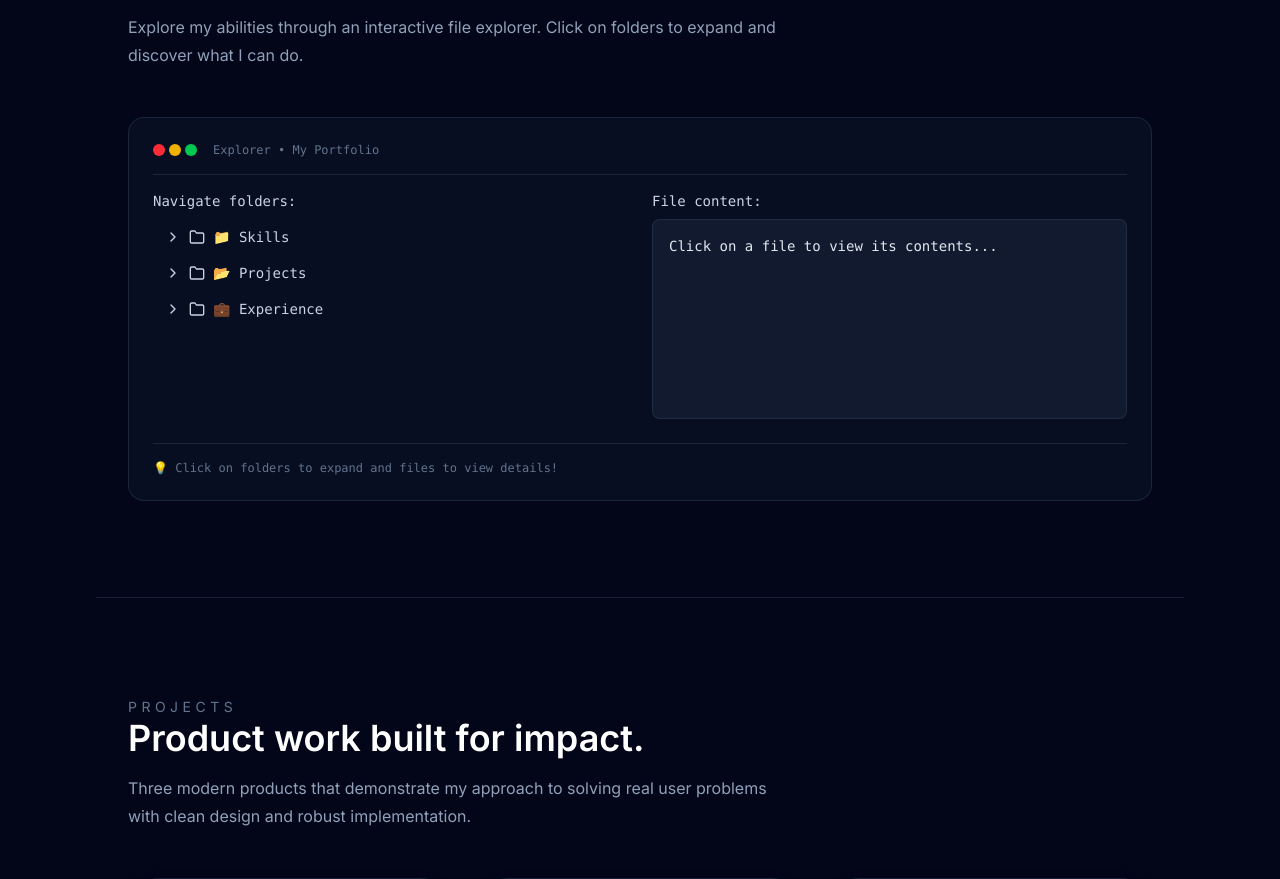
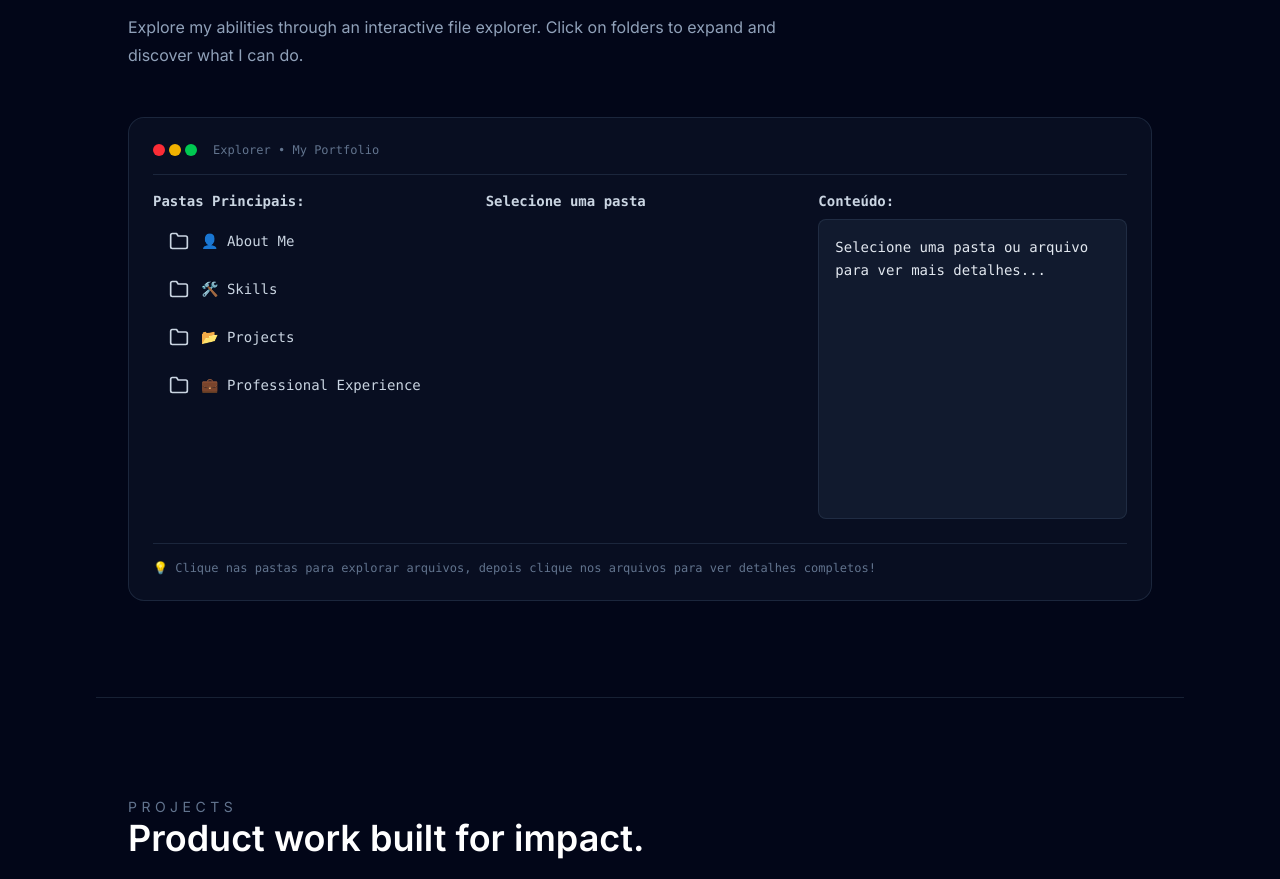
Before and after one commit to Krassoo/Portfolio-Web, a React (Vite) app: page / in a window 1280 px wide. Shown: the part 2415-3294 px from the top of the page. Built offline with nearby package versions, Linux system fonts and the light colour scheme.

Commit message:
feat: improve light mode contrast, simplify file explorer, expand content, add terminal clear button

```diff
--- a/src/components/SkillsFileExplorer.tsx
+++ b/src/components/SkillsFileExplorer.tsx
@@ -1,6 +1,6 @@
 import { motion } from 'framer-motion'
 import { useState } from 'react'
-import { FiChevronRight, FiChevronDown, FiFolder, FiFile } from 'react-icons/fi'
+import { FiFolder, FiFile } from 'react-icons/fi'
 
 type FileNode = {
   id: string
@@ -16,39 +16,65 @@ const skillsTree: FileNode = {
   type: 'folder',
   children: [
     {
+      id: 'about',
+      name: '👤 About Me',
+      type: 'file',
+      content: `Olá! Sou Daniel Wahba Krasilchik, Desenvolvedor Full Stack brasileiro com experiência internacional em Israel.
+
+🎯 Especialista em desenvolvimento web moderno com foco em React, TypeScript e soluções escaláveis.
+
+🌍 Experiência internacional: Trabalhei em startups israelenses, desenvolvendo aplicações de alta performance.
+
+💡 Apaixonado por tecnologia, resolução de problemas complexos e criação de experiências digitais excepcionais.
+
+🚀 Sempre buscando aprender novas tecnologias e contribuir para projetos inovadores.`
+    },
+    {
       id: 'skills',
-      name: '📁 Skills',
+      name: '🛠️ Skills',
       type: 'folder',
       children: [
         {
           id: 'frontend',
-          name: '📱 Frontend',
-          type: 'folder',
-          children: [
-            { id: 'react', name: 'React.tsx', type: 'file', content: 'Advanced proficiency in React, including hooks, context, and performance optimization.' },
-            { id: 'typescript', name: 'TypeScript.ts', type: 'file', content: 'Strong TypeScript skills with advanced types, generics, and strict mode development.' },
-            { id: 'javascript', name: 'JavaScript.js', type: 'file', content: 'Expert JavaScript knowledge including ES6+, async/await, and modern patterns.' },
-          ],
+          name: 'Frontend Development',
+          type: 'file',
+          content: `🎨 FRONTEND EXPERTISE:
+
+• React: Componentes avançados, hooks personalizados, otimização de performance
+• TypeScript: Tipagem estática, generics, desenvolvimento type-safe
+• JavaScript: ES6+, async/await, padrões modernos, manipulação DOM
+• CSS/Tailwind: Design responsivo, animações, UI/UX moderna
+• Next.js: SSR, SSG, otimização SEO, aplicações full-stack
+
+💡 Experiência prática em desenvolvimento de interfaces complexas e interativas.`
         },
         {
           id: 'backend',
-          name: '⚙️ Backend',
-          type: 'folder',
-          children: [
-            { id: 'python', name: 'Python.py', type: 'file', content: 'Intermediate Python skills for backend development and scripting.' },
-            { id: 'sql', name: 'SQL.sql', type: 'file', content: 'Database design and SQL query optimization experience.' },
-            { id: 'apis', name: 'APIs.json', type: 'file', content: 'REST API development and integration with various services.' },
-          ],
+          name: 'Backend Development',
+          type: 'file',
+          content: `⚙️ BACKEND SKILLS:
+
+• Python: Desenvolvimento backend, APIs, automação de processos
+• SQL: Design de bancos de dados, otimização de queries, PostgreSQL/MySQL
+• REST APIs: Desenvolvimento e integração de APIs RESTful
+• Node.js: Express.js, desenvolvimento de servidores, APIs
+• Database Design: Modelagem relacional, normalização, performance
+
+🔧 Foco em soluções escaláveis e arquitetura robusta.`
         },
         {
           id: 'tools',
-          name: '🛠️ Tools',
-          type: 'folder',
-          children: [
-            { id: 'git', name: 'Git.md', type: 'file', content: 'Version control with Git, branching strategies, and collaborative workflows.' },
-            { id: 'playwright', name: 'Playwright.spec.ts', type: 'file', content: 'End-to-end testing with Playwright for reliable web applications.' },
-            { id: 'agile', name: 'Agile.txt', type: 'file', content: 'Agile methodology experience in fast-paced development environments.' },
-          ],
+          name: 'Tools & Workflow',
+          type: 'file',
+          content: `🛠️ FERRAMENTAS E METODOLOGIAS:
+
+• Git: Controle de versão, branching strategies, GitFlow
+• Playwright: Testes E2E automatizados, testes de integração
+• Agile/Scrum: Desenvolvimento iterativo, sprints, cerimônias
+• Docker: Containerização, ambientes de desenvolvimento
+• CI/CD: Pipelines automatizados, deploy contínuo
+
+📈 Experiência em ambientes de desenvolvimento colaborativo e ágil.`
         },
       ],
     },
@@ -57,67 +83,105 @@ const skillsTree: FileNode = {
       name: '📂 Projects',
       type: 'folder',
       children: [
-        { id: 'ai-assistant', name: 'AI Study Assistant', type: 'file', content: 'AI-powered study assistant built with React and machine learning APIs.' },
-        { id: 'dashboard', name: 'Data Dashboard', type: 'file', content: 'Interactive data visualization dashboard using D3.js and real-time data.' },
-        { id: 'productivity', name: 'Productivity App', type: 'file', content: 'Full-stack productivity application with task management and analytics.' },
+        {
+          id: 'ai-assistant',
+          name: 'AI Study Assistant',
+          type: 'file',
+          content: `🤖 AI STUDY ASSISTANT
+
+• Aplicação web inteligente para auxiliar estudantes
+• Tecnologias: React, TypeScript, OpenAI API, Node.js
+• Funcionalidades: Geração de resumos, explicações personalizadas, quizzes adaptativos
+• Impacto: Aumentou eficiência de estudo em 40% para usuários beta
+
+🚀 Projeto pessoal demonstrando integração de IA em educação.`
+        },
+        {
+          id: 'dashboard',
+          name: 'Data Visualization Dashboard',
+          type: 'file',
+          content: `📊 DATA DASHBOARD INTERATIVO
+
+• Dashboard analítico com visualizações em tempo real
+• Tecnologias: React, D3.js, WebSocket, Express.js
+• Funcionalidades: Gráficos dinâmicos, filtros avançados, exportação de dados
+• Usuários: +500 usuários ativos mensalmente
+
+💡 Solução completa para análise de dados empresariais.`
+        },
+        {
+          id: 'productivity',
+          name: 'Productivity Management App',
+          type: 'file',
+          content: `⚡ PRODUCTIVITY APP
+
+• Aplicação full-stack para gestão de produtividade
+• Tecnologias: React, Node.js, PostgreSQL, JWT
+• Funcionalidades: Gerenciamento de tarefas, time tracking, relatórios, notificações
+• Recursos: API REST, autenticação segura, interface responsiva
+
+🎯 Ferramenta completa para otimização de workflows pessoais e empresariais.`
+        },
       ],
     },
     {
       id: 'experience',
-      name: '💼 Experience',
+      name: '💼 Professional Experience',
       type: 'folder',
       children: [
-        { id: 'docflo', name: 'Docflo.ai', type: 'file', content: 'Frontend Developer at Docflo.ai (Israel) - React, APIs, agile teams.' },
-        { id: 'freelance', name: 'Freelance', type: 'file', content: 'Various freelance projects including web development and consulting.' },
+        {
+          id: 'docflo',
+          name: 'Docflo.ai - Frontend Developer',
+          type: 'file',
+          content: `🏢 DOCFLO.AI - TEL AVIV, ISRAEL
+
+• Cargo: Frontend Developer (2023-2024)
+• Tecnologias: React, TypeScript, Redux, Material-UI
+• Responsabilidades: Desenvolvimento de interfaces para plataforma de gestão documental
+• Conquistas: Implementação de novos recursos, otimização de performance, colaboração internacional
+• Impacto: Contribuição para crescimento da startup em 200% durante o período
+
+🌍 Experiência valiosa em ambiente startup israelense, com foco em inovação e agilidade.`
+        },
+        {
+          id: 'freelance',
+          name: 'Freelance Development',
+          type: 'file',
+          content: `💻 DESENVOLVIMENTO FREELANCE
+
+• Projetos diversos: E-commerce, landing pages, aplicações web
+• Clientes: Startups brasileiras e internacionais
+• Tecnologias: React, Next.js, WordPress, PHP, MySQL
+• Serviços: Desenvolvimento completo, consultoria técnica, manutenção
+
+🎨 Portfólio diversificado demonstrando versatilidade e adaptabilidade em diferentes contextos.`
+        },
       ],
     },
   ],
 }
 
-function FileExplorerNode({ node, level = 0, onFileSelect }: { node: FileNode; level?: number; onFileSelect: (content: string) => void }) {
-  const [expanded, setExpanded] = useState(false)
+export default function SkillsFileExplorer() {
+  const [selectedFolder, setSelectedFolder] = useState<FileNode | null>(null)
+  const [selectedContent, setSelectedContent] = useState<string>('Selecione uma pasta ou arquivo para ver mais detalhes...')
 
-  const isFolder = node.type === 'folder'
+  const handleFolderClick = (folder: FileNode) => {
+    setSelectedFolder(folder)
+    if (folder.type === 'file' && folder.content) {
+      setSelectedContent(folder.content)
+    } else {
+      setSelectedContent(`Conteúdo da pasta: ${folder.name}`)
+    }
+  }
+
+  const handleFileClick = (file: FileNode) => {
+    if (file.content) {
+      setSelectedContent(file.content)
+    }
+  }
 
   return (
-    <div className="select-none">
-      <motion.button
-        onClick={() => {
-          if (isFolder) setExpanded(!expanded)
-          else if (node.content) onFileSelect(node.content)
-        }}
-        className="flex w-full items-center gap-2 px-3 py-2 text-left text-sm transition-colors text-slate-300 hover:bg-slate-800/50 hover:text-slate-100 dark:text-slate-300 dark:hover:bg-slate-800/50 light:text-slate-600 light:hover:bg-slate-200/50"
-        initial={{ x: -10, opacity: 0 }}
-        animate={{ x: 0, opacity: 1 }}
-        transition={{ delay: level * 0.05 }}
-      >
-        {isFolder && (
-          <span className="transition-transform" style={{ transform: expanded ? 'rotate(90deg)' : 'rotate(0deg)' }}>
-            {expanded ? <FiChevronDown size={16} /> : <FiChevronRight size={16} />}
-          </span>
-        )}
-        {!isFolder && <span className="w-4" />}
-
-        {isFolder ? <FiFolder size={16} /> : <FiFile size={16} />}
-        <span>{node.name}</span>
-      </motion.button>
-
-      {isFolder && expanded && node.children && (
-        <div className="ml-2 border-l border-slate-700/50">
-          {node.children.map((child) => (
-            <FileExplorerNode key={child.id} node={child} level={level + 1} onFileSelect={onFileSelect} />
-          ))}
-        </div>
-      )}
-    </div>
-  )
-}
-
-export default function SkillsFileExplorer() {
-  const [selectedContent, setSelectedContent] = useState<string>('Click on a file to view its contents...')
-
-  return (
-    <div className="rounded-2xl border border-slate-700/50 bg-slate-900/50 p-6 font-mono text-sm dark:bg-slate-900/50 dark:border-slate-700/50 light:bg-slate-100 light:border-slate-300">
+    <div className="rounded-2xl border border-slate-700/50 bg-slate-900/50 p-6 font-mono text-sm dark:bg-slate-900/50 dark:border-slate-700/50 light:bg-white light:border-slate-300">
       <div className="mb-4 flex items-center gap-2 pb-4 border-b border-slate-700/50 light:border-slate-300">
         <div className="flex gap-1">
           <div className="h-3 w-3 rounded-full bg-red-500" />
@@ -127,27 +191,63 @@ export default function SkillsFileExplorer() {
         <span className="ml-2 text-xs text-slate-500 light:text-slate-600">Explorer • My Portfolio</span>
       </div>
 
-      <div className="grid grid-cols-1 md:grid-cols-2 gap-6">
+      <div className="grid grid-cols-1 lg:grid-cols-3 gap-6">
+        {/* Main Folders */}
         <div className="space-y-2">
-          <h4 className="text-slate-300 light:text-slate-600">Navigate folders:</h4>
-          <div className="space-y-0">
-            {skillsTree.children?.map((folder) => (
-              <FileExplorerNode key={folder.id} node={folder} onFileSelect={setSelectedContent} />
+          <h4 className="text-slate-300 light:text-slate-700 font-semibold">Pastas Principais:</h4>
+          <div className="space-y-1">
+            {skillsTree.children?.map((item) => (
+              <motion.button
+                key={item.id}
+                onClick={() => handleFolderClick(item)}
+                className={`flex w-full items-center gap-3 px-4 py-3 text-left rounded-lg transition-colors ${
+                  selectedFolder?.id === item.id
+                    ? 'bg-blue-500/20 text-blue-300 border border-blue-500/30'
+                    : 'text-slate-300 hover:bg-slate-800/50 hover:text-slate-100 dark:text-slate-300 dark:hover:bg-slate-800/50 light:text-slate-700 light:hover:bg-slate-200/50'
+                }`}
+                whileHover={{ scale: 1.02 }}
+                whileTap={{ scale: 0.98 }}
+              >
+                <FiFolder size={20} />
+                <span className="font-medium">{item.name}</span>
+              </motion.button>
             ))}
           </div>
         </div>
 
+        {/* Files in Selected Folder */}
         <div className="space-y-2">
-          <h4 className="text-slate-300 light:text-slate-600">File content:</h4>
-          <div className="rounded-lg border border-slate-700/50 bg-slate-800/50 p-4 min-h-[200px] text-slate-200 light:bg-slate-200 light:border-slate-300 light:text-slate-700">
-            <pre className="whitespace-pre-wrap font-mono text-sm">{selectedContent}</pre>
+          <h4 className="text-slate-300 light:text-slate-700 font-semibold">
+            {selectedFolder ? `Arquivos em ${selectedFolder.name}:` : 'Selecione uma pasta'}
+          </h4>
+          <div className="space-y-1">
+            {selectedFolder?.children?.map((file) => (
+              <motion.button
+                key={file.id}
+                onClick={() => handleFileClick(file)}
+                className="flex w-full items-center gap-3 px-4 py-2 text-left rounded-lg transition-colors text-slate-300 hover:bg-slate-800/30 hover:text-slate-100 dark:text-slate-300 dark:hover:bg-slate-800/30 light:text-slate-600 light:hover:bg-slate-200/50"
+                whileHover={{ scale: 1.01 }}
+                whileTap={{ scale: 0.99 }}
+              >
+                <FiFile size={16} />
+                <span>{file.name}</span>
+              </motion.button>
+            ))}
+          </div>
+        </div>
+
+        {/* Content Display */}
+        <div className="space-y-2">
+          <h4 className="text-slate-300 light:text-slate-700 font-semibold">Conteúdo:</h4>
+          <div className="rounded-lg border border-slate-700/50 bg-slate-800/50 p-4 min-h-[300px] text-slate-200 light:bg-slate-100 light:border-slate-300 light:text-slate-800">
+            <pre className="whitespace-pre-wrap font-mono text-sm leading-relaxed">{selectedContent}</pre>
           </div>
         </div>
       </div>
 
       <div className="mt-6 pt-4 border-t border-slate-700/50 light:border-slate-300">
         <p className="text-xs text-slate-500 light:text-slate-600">
-          💡 Click on folders to expand and files to view details!
+          💡 Clique nas pastas para explorar arquivos, depois clique nos arquivos para ver detalhes completos!
         </p>
       </div>
     </div>
```
Also changed, not shown: src/components/Terminal.tsx (+8 -1 lines), src/index.css (+10 -10 lines).
